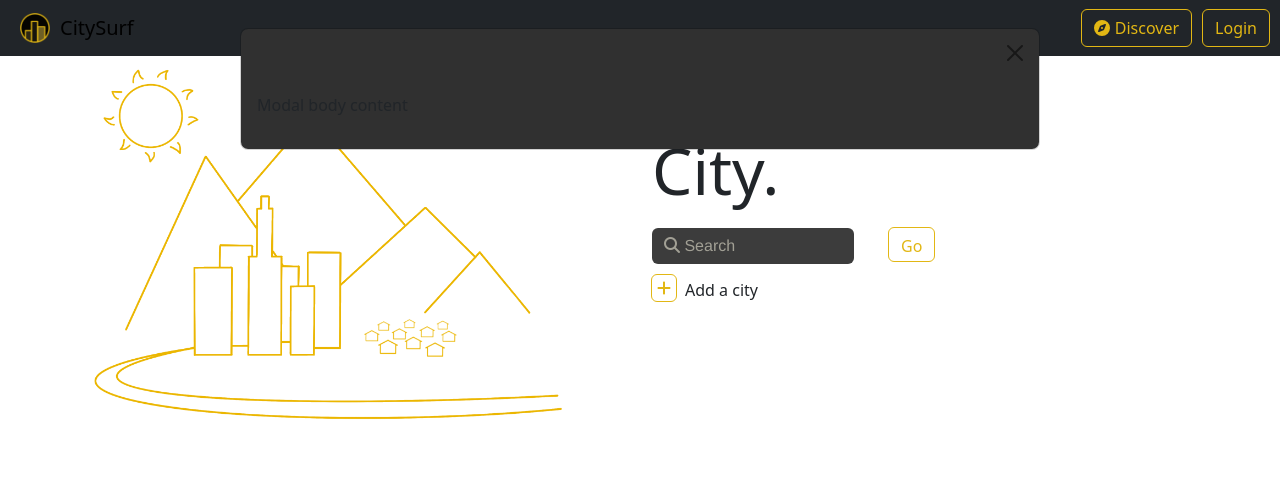
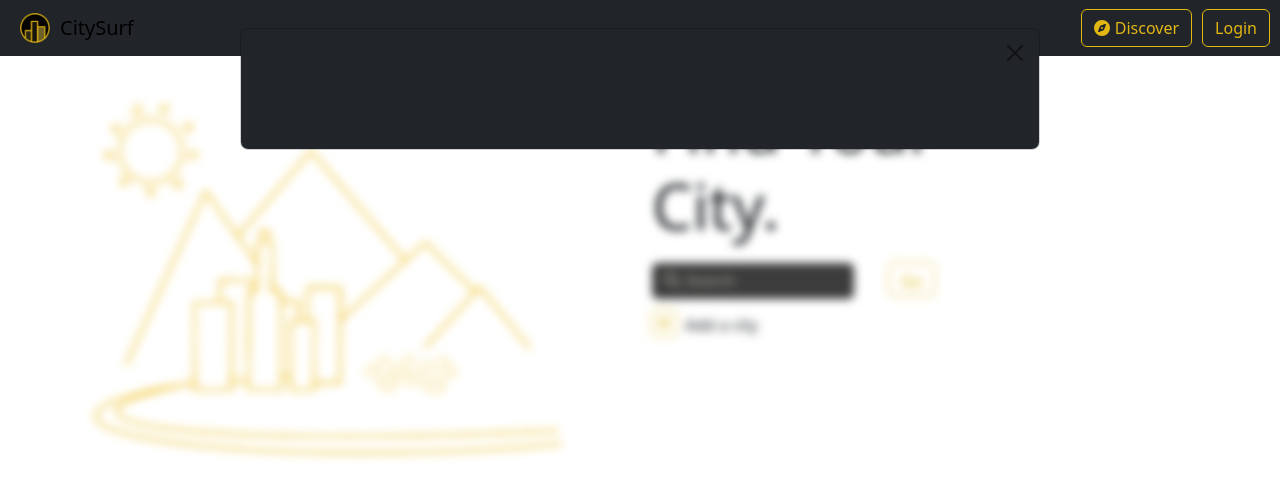
Before and after one commit to scottwmaxwell/CitySurf, a React (Create React App) app in the folder react-app/: page / in a window 1280 px wide. Both pictures are taken after a click on the link "Login". Shown: the top 498 px of the page. Built offline with nearby package versions, Linux system fonts and the light colour scheme.

Commit message:
Added blur when modal opens

```diff
--- a/react-app/src/App.css
+++ b/react-app/src/App.css
@@ -12,3 +12,22 @@ border-color: #E2B714 !important;
 .btn-outline-custom:hover .discover-icon{
   color:white !important;
 }
+
+.main-content{
+  margin-top:35px !important;
+}
+
+
+/* Adds blur when modalOpen is true */
+.main-content.true{
+  -webkit-filter: blur(5px);
+  -moz-filter: blur(5px);
+  -o-filter: blur(5px);
+  -ms-filter: blur(5px);
+  filter: blur(5px);
+}
+
+/* Adds transition for when modal is opened and closed  */
+.main-content{
+  transition: filter 0.5s ease; /* Adjust the duration and easing function as needed */
+}
--- a/react-app/src/App.tsx
+++ b/react-app/src/App.tsx
@@ -22,7 +22,7 @@ function App() {
       {modalOpen && <Modal setModalOpen={setModalOpen} />}
       <BrowserRouter>
         <Routes>
-          <Route path='/' element={ <Home />}/>
+          <Route path='/' element={ <Home modalOpen={modalOpen} />}/>
           <Route path='/discover' element={<Discover />} />
           <Route path='/city/' element={<CityView />} />
         </Routes>
--- a/react-app/src/components/Modal/Modal.css
+++ b/react-app/src/components/Modal/Modal.css
@@ -1,12 +1,7 @@
 .modal-content{
-    background-color: rgb(48, 48, 48) !important;
+    background-color: rgb(33 37 41) !important;
 }
 
 .modal-header{
     border-bottom: none !important;
 }
-
-.btn-close{
-    color:white;
-    filter: none !important;
-}
--- a/react-app/src/components/Modal/Modal.tsx
+++ b/react-app/src/components/Modal/Modal.tsx
@@ -8,7 +8,7 @@ function modal({setModalOpen}: any){
 
     return(
         <div className="modal-container">
-            <div className="modal modal-lg show d-block" tabIndex={-1}>
+            <div className="modal modal-open modal-lg show d-block" tabIndex={-1}>
                 <div className="modal-dialog">
                     <div className="modal-content">
                         <div className="modal-header">
--- a/react-app/src/pages/home/Home.tsx
+++ b/react-app/src/pages/home/Home.tsx
@@ -6,7 +6,7 @@ import { faPlus } from '@fortawesome/free-solid-svg-icons'
 import '@fortawesome/fontawesome-free/css/all.min.css';
 import art from "../../assets/citysurfart.png"
 
-function Home(){
+function Home({modalOpen}:any){
 
     const [cityInputs, setCityInputs] = useState(["city1"]);
     const [showAddButton, setShowAddButton] = useState(true);
@@ -45,7 +45,7 @@ function Home(){
     const addCityIcon =  <FontAwesomeIcon className="add-city-icon" icon={faPlus} color="#E2B714"/>
 
     return(
-        <div className="container">
+        <div className={"container main-content " + modalOpen }>
                 <div className="row">
                     <div className="col">
                         <img src={art} className="art"></img>
```
